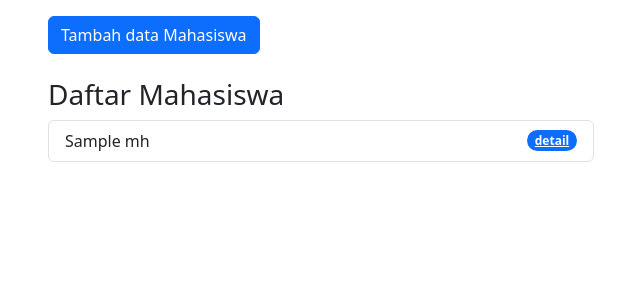
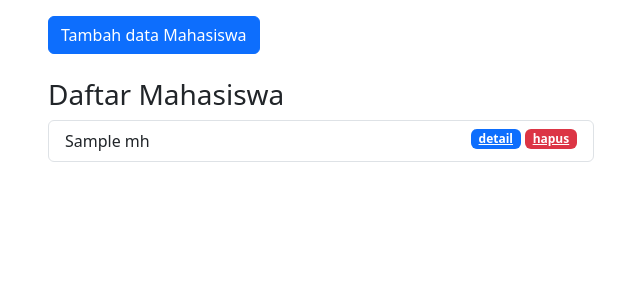
Before and after one commit to RipandySaragih/OOP-menggunakan-PHP, a PHP site: the page made by phpmvc/app/views/mahasiswa/index.php in a window 1280 px wide. Shown: the part 86-386 px from the top of the page, without its empty margins (34-674 px from the left). Run offline with PHP 8.4, Linux system fonts and the light colour scheme; the template is opened without the code that fills it: most values are stand-ins (such as "Sample title", 1, 10 or a date in 2020); some libraries are stand-ins or nearby versions.

Commit message:
Tutorial 2-Video 11

```diff
--- a/phpmvc/app/views/mahasiswa/index.php
+++ b/phpmvc/app/views/mahasiswa/index.php
@@ -15,9 +15,10 @@
             <h3> Daftar Mahasiswa</h3>
                     <ul class="list-group">
                     <?php foreach( $data['mhs'] as $mhs) : ?>
-                    <li class="list-group-item  d-flex justify-content-between align-items-center">
+                    <li class="list-group-item">
                         <?= $mhs['nama']; ?>
-                        <a href="<?= BASEURL; ?>/mahasiswa/detail/<?= $mhs['id']; ?>" class="badge text-bg-primary rounded-pill">detail</a>
+                        <a href="<?= BASEURL; ?>/mahasiswa/hapus/<?= $mhs['id']; ?>" class="badge text-bg-danger float-end ms-1" onclick="return confirm('Yakin?')">hapus</a>
+                        <a href="<?= BASEURL; ?>/mahasiswa/detail/<?= $mhs['id']; ?>" class="badge text-bg-primary float-end ms-1">detail</a>
                     </li>
                     <?php endforeach; ?>
                 </ul>
```
Also changed, not shown: phpmvc/app/controllers/Mahasiswa.php (+13 -0 lines), phpmvc/app/models/Mahasiswa_model.php (+10 -0 lines).
